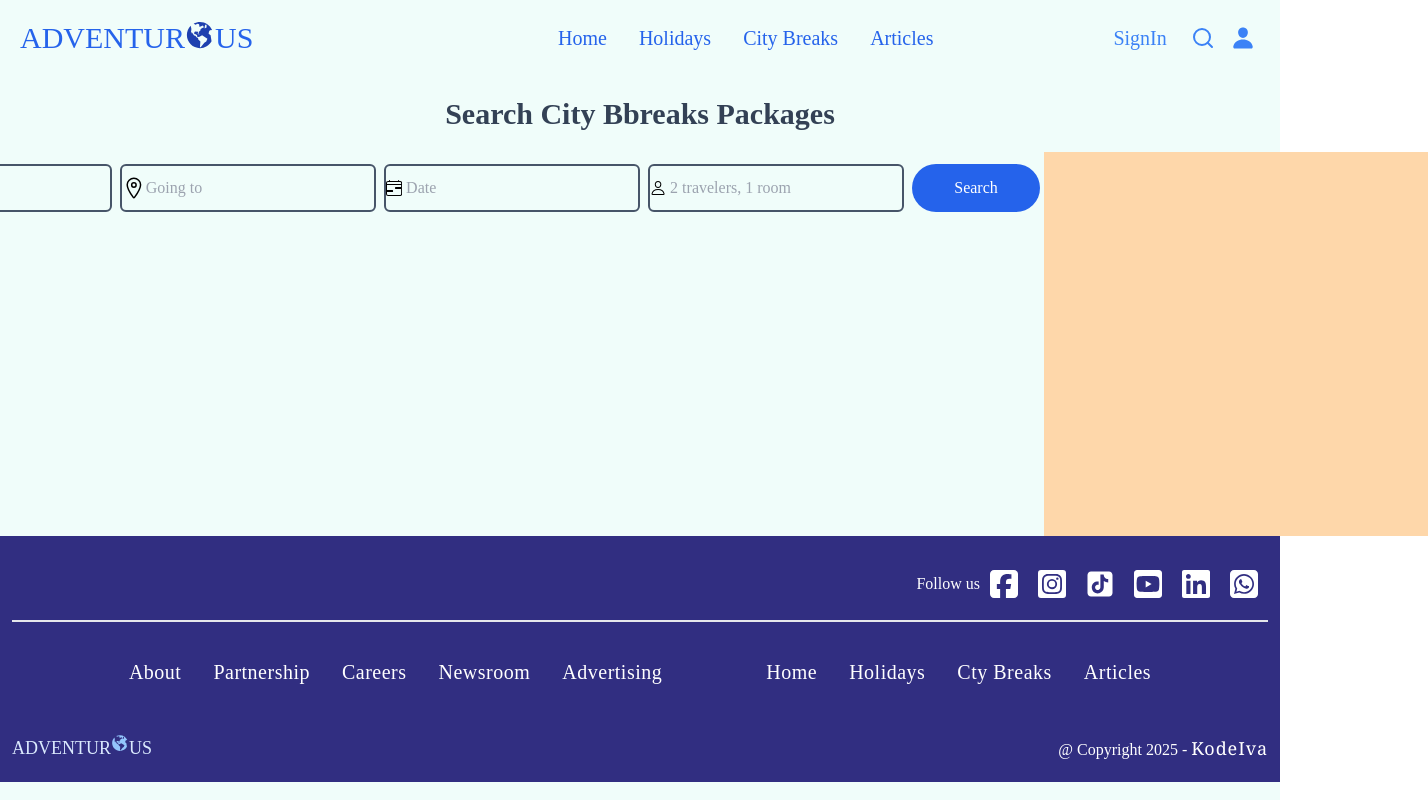
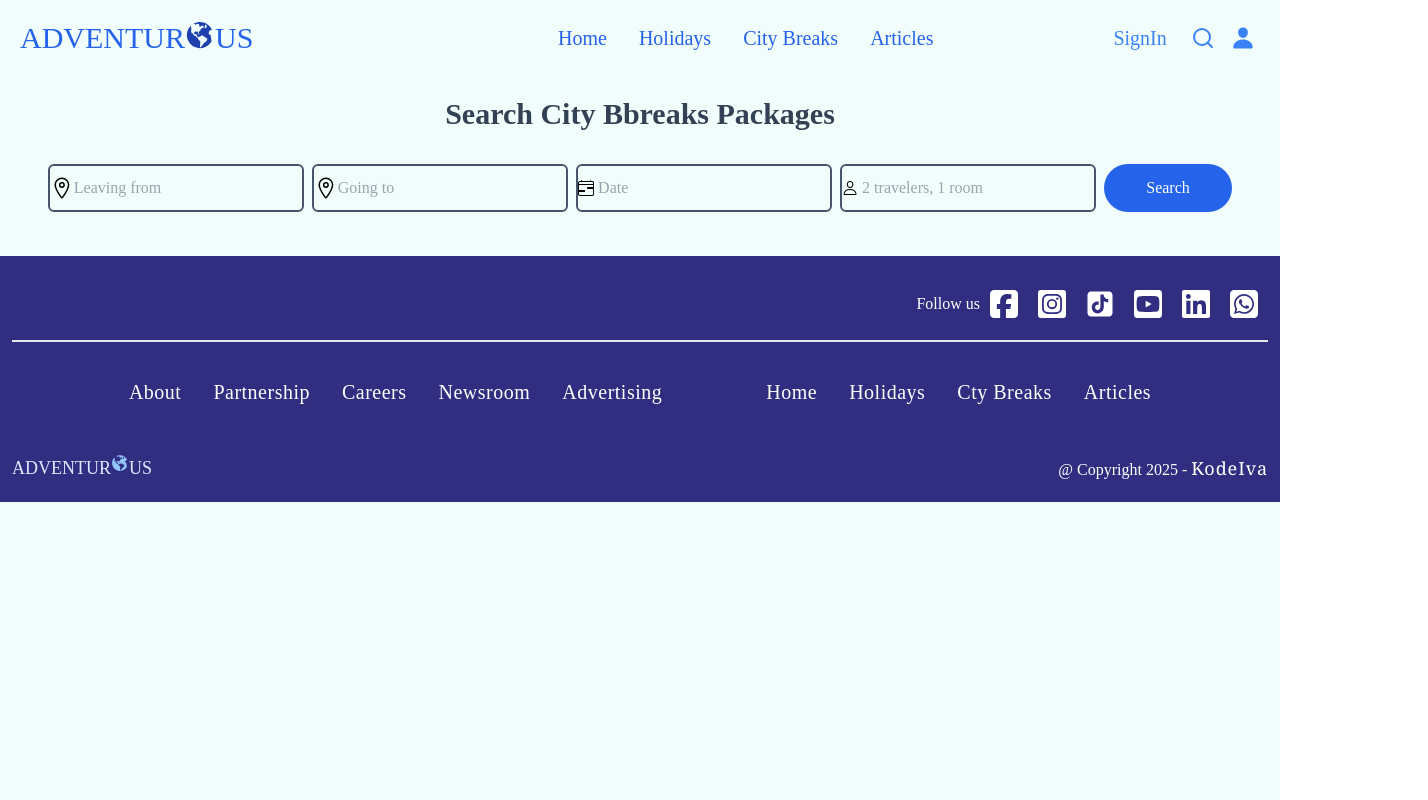
Before and after one commit to KodeIva/adventurous, a React (Create React App) app: page /city-breaks in a window 1280 px wide. Shown: the whole page, 1428 px wide, since content can reach past the window. Built offline with nearby package versions, Linux system fonts and the light colour scheme.

Commit message:
Created button to close modal, onClick event added

```diff
--- a/src/pages/CityBreaks.jsx
+++ b/src/pages/CityBreaks.jsx
@@ -28,7 +28,13 @@ const CityBreaks = () => {
               className='h-9 bg-transparent outline-none w-72' placeholder='2 travelers, 1 room'
               onClick={() => setIsOpen(!isOpen)}
            />
+          {
+            isOpen &&
+            <div className='absolute z-50 w-[100%] h-1/2 md:w-96 md:h-96 bg-orange-200 '>
+               <button onClick={() => setIsOpen(isOpen)}>X</button>
 
+            </div>
+          }
           </label>
 
           <button
@@ -37,7 +43,7 @@ const CityBreaks = () => {
           >
             Search
           </button>
-          {!isOpen && <div className='w-96 h-96 bg-orange-200'></div>}
+
         </form>
      </div>
     </section>
```
